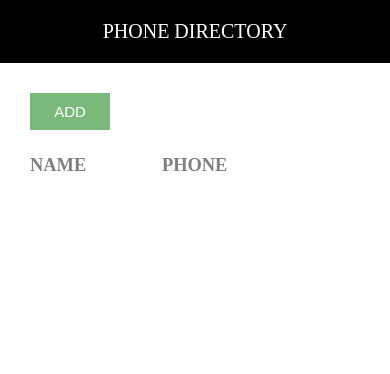
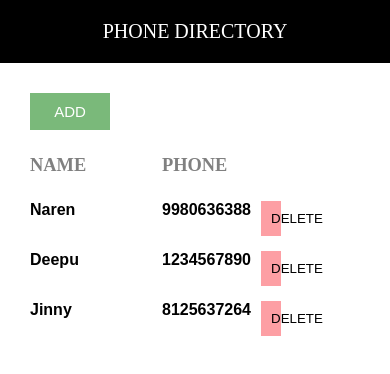
Before and after one commit to narendra-gowda/phone-directory, a React (Create React App) app: page / in a window 390 px wide. Shown: the top 374 px of the page. Built offline with nearby package versions, Linux system fonts and the light colour scheme.

Commit message:
Added PhoneDirectory as smart component, renamed App as ShowSubscribers and converted AddSubscribers and ShowSubscribers as dumb components

```diff
--- a/src/AddSubscriber.js
+++ b/src/AddSubscriber.js
@@ -17,6 +17,11 @@ class AddSubscriber extends Component{
     this.setState(state);
     console.log(state);
   }
+  onSubscribeButton = (e) =>{
+    e.preventDefault();
+    this.props.addSubscriberHandler(this.state);
+    this.setState({id:0, name: '', phone: ''});
+  }
   render(){
     return(
       <div>
@@ -24,7 +29,7 @@ class AddSubscriber extends Component{
         <div className="body-container">
           <button className="custom-btn">Back</button>
         </div>
-        <form className="form-container">
+        <form className="form-container" onSubmit={this.onSubscribeButton.bind(this)}>
           <label htmlFor="name" className="label-control">Name: </label><br/>
           <input id="name" name="name" type="text" className="input-control" onChange={this.inputChangedHandler}/><br/><br/>
           <label htmlFor="phone" className="label-control">Phone: </label><br/>
--- /dev/null
+++ b/src/PhoneDirectory.js
@@ -0,0 +1,48 @@
+import React, {Component} from 'react';
+import AddSubscriber from './AddSubscriber';
+import ShowSubscribers from './ShowSubscribers';
+
+
+class PhoneDirectory extends Component{
+  constructor(){
+    super();
+    this.state = {
+      subscriberList : [
+        { id: 1,
+              name: 'Naren',
+             phone: 9980636388
+            },
+            { id: 2,
+              name: 'Deepu',
+              phone: 1234567890
+            },
+            {
+              id:3,
+              name: 'Jinny',
+              phone: 8125637264
+            }
+      ]
+    }
+  }
+
+  addSubscriberHandler = (newSubsciber) => {
+    let subscriberList = this.state.subscriberList;
+    if(subscriberList.length > 0){
+      newSubsciber.id = subscriberList[subscriberList.length-1].id + 1;
+    }else{
+      newSubsciber.id = 1;
+    }
+    subscriberList.push(newSubsciber);
+    this.setState({subscriberList : subscriberList});
+    console.log(this.state.subscriberList);
+    console.log("Phone Directory");
+  }
+  render(){
+    return(
+      // <AddSubscriber addSubscriberHandler = {this.addSubscriberHandler}/>
+      <ShowSubscribers subscriberList = {this.state.subscriberList}/>
+    )
+  }
+}
+
+export default PhoneDirectory;
--- /dev/null
+++ b/src/ShowSubscribers.css
@@ -0,0 +1,31 @@
+
+
+
+.grid-headings{
+  font-size: 1.15rem;
+  font-weight: 600;
+  font-family: serif;
+  color:#808080;
+  margin: 10px 0;
+}
+
+.grid-container{
+  display: grid;
+  grid-template-columns: 40% 30% auto;
+  margin: 15px 0;
+}
+
+.grid-items{
+  font-size: 1rem;
+  font-weight: 600;
+  font-family: Arial, Helvetica, sans-serif;
+}
+
+.grid-del-btn{
+  background: rgb(253, 159, 164);
+  border: none;
+  padding:10px;
+  width: 20%;
+  outline: none;
+  cursor: pointer;
+}
--- /dev/null
+++ b/src/ShowSubscribers.js
@@ -0,0 +1,76 @@
+import React,{Component} from 'react';
+import Header from './Header';
+import {Fragment} from 'react';
+import './ShowSubscribers.css';
+
+function deleteHandler(props) {
+  alert(props);
+}
+// let subscribers = [
+//   { id: 1,
+//     name: 'Naren',
+//    phone: 9980636388
+//   },
+//   { id: 2,
+//     name: 'Deepu',
+//     phone: 1234567890
+//   },
+//   {
+//     id:3,
+//     name: 'Jinny',
+//     phone: 8125637264
+//   }
+// ]
+
+class ShowSubscribers extends Component {
+
+  constructor(){
+    super();
+    this.state = {
+      subscribers:[]
+    }
+    console.log("Constructor called");
+  }
+
+  // componentDidMount(){
+  //   console.log("Mount called");
+  //   let newSubscriber = {id: 1,
+  //     name: "Naren",
+  //     phone: 9980636388
+  //   }
+  //   let subscribersList = this.state.subscribers;
+  //   subscribersList.push(newSubscriber);
+  //   this.setState({subscribers : subscribersList});
+  //   console.log("state",this.state);
+  // }
+  render(){
+    console.log("Render called");
+  return (
+    <Fragment>
+      <Header heading="PHONE DIRECTORY"/>
+      <div className="body-container">
+        <button className="add-btn custom-btn">ADD</button>
+        <div className="grid-container">
+          <span className="grid-headings">NAME</span>
+          <span className="grid-headings">PHONE</span>
+        </div>
+        {
+          this.props.subscriberList.map(sub =>{
+            return(
+              <div className="grid-container" key={sub.id}>
+                <span className="grid-items">{sub.name}</span>
+                <span className="grid-items">{sub.phone}</span>
+                <div className="action-btn-container">
+                 <button className="grid-del-btn" onClick={deleteHandler.bind(this, "Delete button clicked")}>DELETE</button>
+                </div>
+              </div>
+            )
+          })
+        }
+      </div>
+    </Fragment>
+  );
+  }
+}
+
+export default ShowSubscribers;
--- a/src/index.js
+++ b/src/index.js
@@ -2,13 +2,14 @@ import React from 'react';
 import ReactDOM from 'react-dom';
 import './index.css';
 import './common/common.css';
-import App from './App';
+import ShowSubscribers from './ShowSubscribers';
 import AddSubscriber from './AddSubscriber';
 import * as serviceWorker from './serviceWorker';
+import PhoneDirectory from './PhoneDirectory';
 
 ReactDOM.render(
   <React.StrictMode>
-    <App />
+    <PhoneDirectory />
   </React.StrictMode>,
   document.getElementById('root')
 );
```
